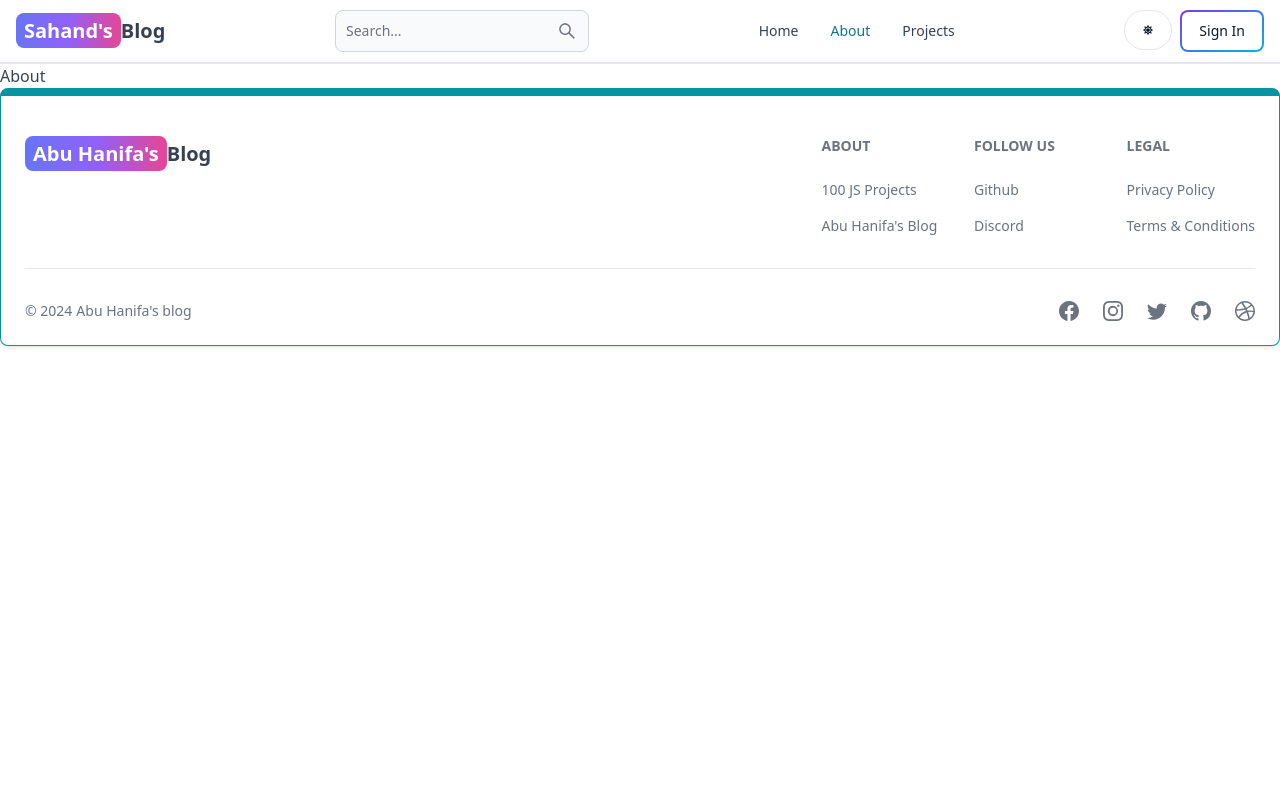
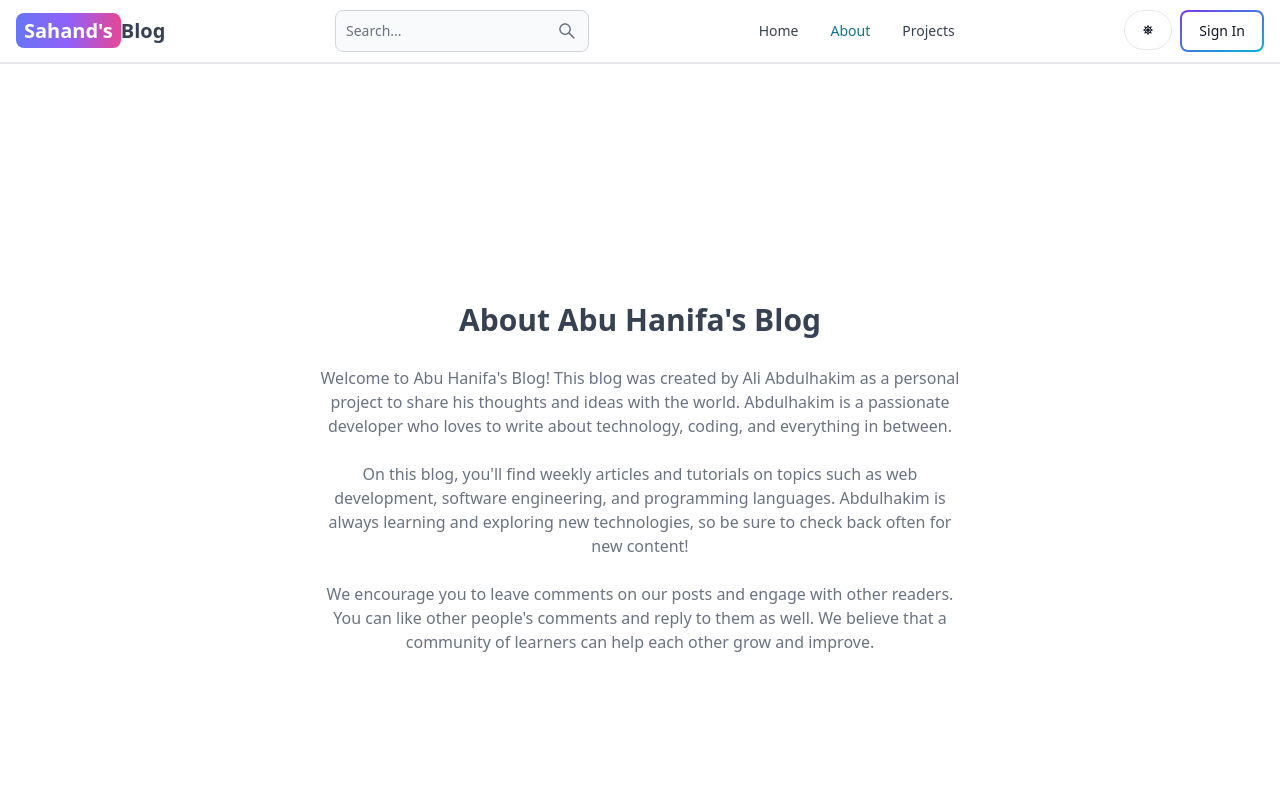
Before and after one commit to Neoibnqayyimrx/mern-blog, a React (Vite) app in the folder client/: page /about in a window 1280 px wide. Shown: the top 800 px of the page. Built offline with nearby package versions, Linux system fonts and the light colour scheme; no server answers.

Commit message:
complete about and project pages

```diff
--- a/client/src/pages/About.jsx
+++ b/client/src/pages/About.jsx
@@ -1,7 +1,35 @@
-import React from 'react'
-
 export default function About() {
   return (
-    <div>About</div>
-  )
+    <div className='min-h-screen flex items-center justify-center'>
+      <div className='max-w-2xl mx-auto p-3 text-center'>
+        <div>
+          <h1 className='text-3xl font font-semibold text-center my-7'>
+            About Abu Hanifa's Blog
+          </h1>
+          <div className='text-md text-gray-500 flex flex-col gap-6'>
+            <p>
+              Welcome to Abu Hanifa's Blog! This blog was created by Ali Abdulhakim
+              as a personal project to share his thoughts and ideas with the
+              world. Abdulhakim is a passionate developer who loves to write about
+              technology, coding, and everything in between.
+            </p>
+
+            <p>
+              On this blog, you'll find weekly articles and tutorials on topics
+              such as web development, software engineering, and programming
+              languages. Abdulhakim is always learning and exploring new
+              technologies, so be sure to check back often for new content!
+            </p>
+
+            <p>
+              We encourage you to leave comments on our posts and engage with
+              other readers. You can like other people's comments and reply to
+              them as well. We believe that a community of learners can help
+              each other grow and improve.
+            </p>
+          </div>
+        </div>
+      </div>
+    </div>
+  );
 }
--- a/client/src/pages/Projects.jsx
+++ b/client/src/pages/Projects.jsx
@@ -1,7 +1,11 @@
-import React from 'react'
+import CallToAction from '../components/CallToAction';
 
 export default function Projects() {
   return (
-    <div>Projects</div>
+    <div className='min-h-screen max-w-2xl mx-auto flex justify-center items-center flex-col gap-6 p-3'>
+      <h1 className='text-3xl font-semibold'>Projects</h1>
+      <p className='text-md text-gray-500'>Build fun and engaging projects while learning HTML, CSS, and JavaScript!</p>
+      <CallToAction />
+    </div>
   )
 }
```
